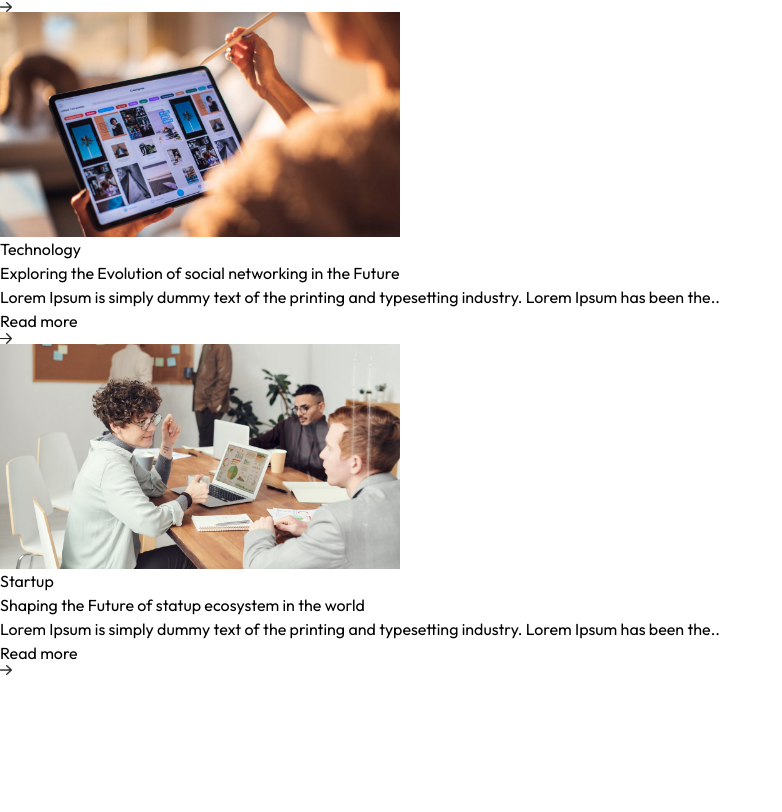
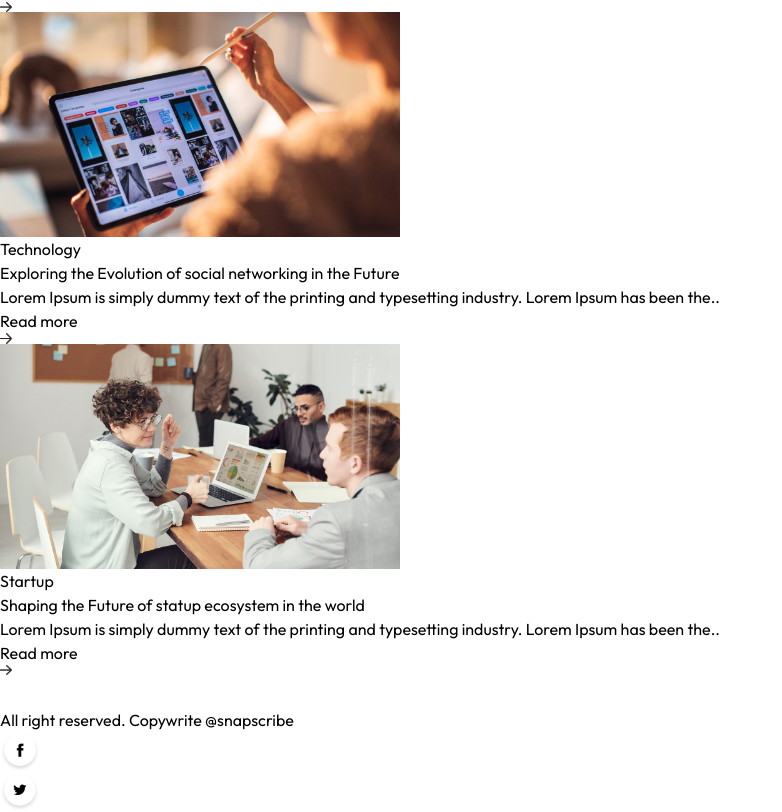
Before and after one commit to AdityaRanjanJha/snap_scribe, a Next.js app: page / in a window 1280 px wide. Shown: the part 4817-5629 px from the top of the page, without its empty margins (0-782 px from the left). Before the commit the page ends 5492 px from the top, so only its background shows below. Built offline with nearby package versions, Linux system fonts and the light colour scheme.

Commit message:
Added footer on the home page

```diff
--- a/Components/BlogItem.jsx
+++ b/Components/BlogItem.jsx
@@ -1,6 +1,6 @@
 import { blog_data } from '@/Assets/assets'
 import Image from 'next/image'
-import React from 'react'
+import React, { useState } from 'react'
 import {assets} from '@/Assets/assets'
 
 const BlogItem = ({title,description,category,image}) => {
--- a/Components/BlogList.jsx
+++ b/Components/BlogList.jsx
@@ -1,6 +1,5 @@
 import React from 'react'
 import BlogItem from '../Components/BlogItem'
-import { title } from 'process'
 import { blog_data } from '@/Assets/assets'
 import { useState } from 'react'
 
--- /dev/null
+++ b/Components/Footer.jsx
@@ -0,0 +1,18 @@
+import Image from 'next/image'
+import React from 'react'
+import {assets} from '@/Assets/assets'
+
+const Footer = () => {
+  return (
+    <div className='flex justify-around flex-col gap-2 sm:gap-0 sm:flex-row bg-black py-5 items-center'>
+        <Image src={assets.logo_light} alt='' width={120}/>
+        <p className='text-white text-sm'> All right reserved. Copywrite @snapscribe</p>
+            <div className='flex flex-row'>
+                <Image src={assets.facebook_icon} alt='' width={40}/>
+                <Image src={assets.twitter_icon} alt='' width={40}/>
+            </div>
+    </div>
+  )
+}
+
+export default Footer
--- a/app/page.tsx
+++ b/app/page.tsx
@@ -3,12 +3,14 @@
 import Image from "next/image";
 import Header from "../components/Header";
 import BlogList from "../components/BlogList";
+import Footer from "../components/Footer";
 
 export default function Home() {
   return (
     <div>
       <Header/>
       <BlogList/>
+      <Footer/>
     </div>
 
   );
```
